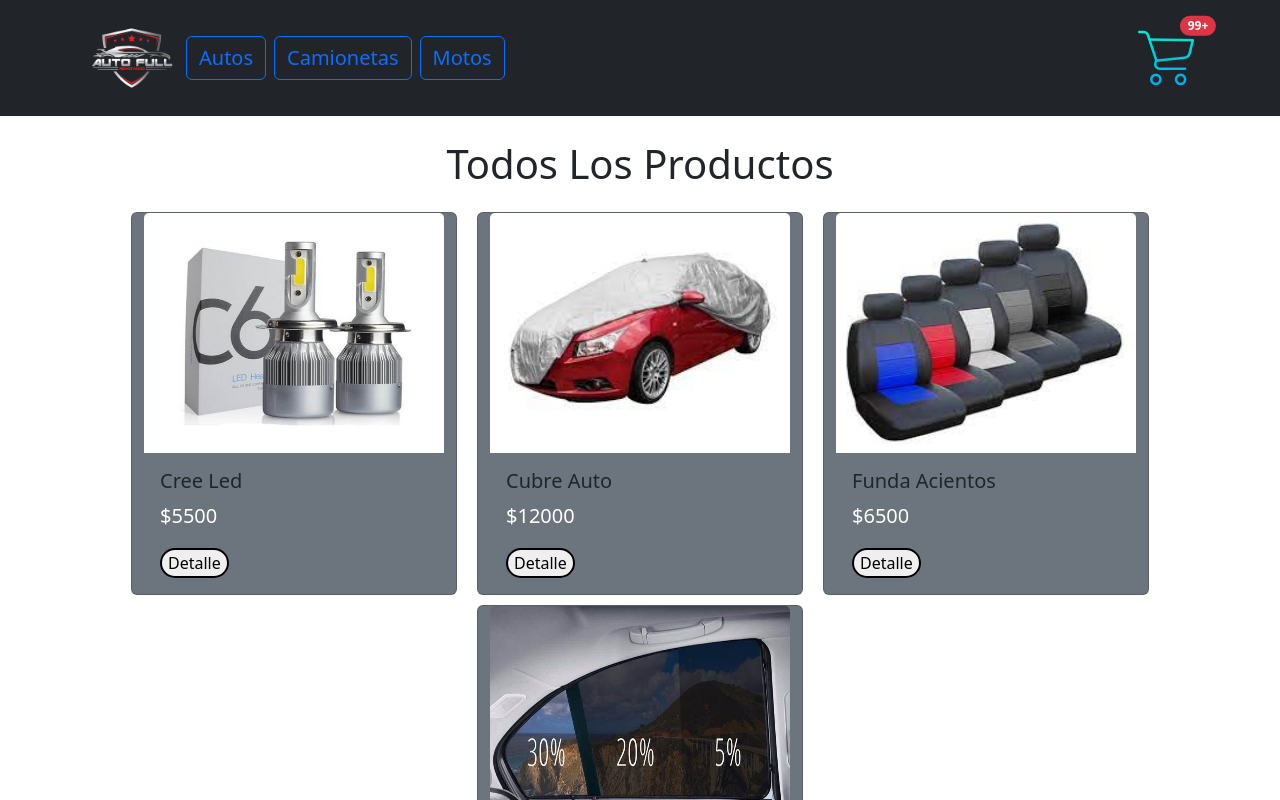
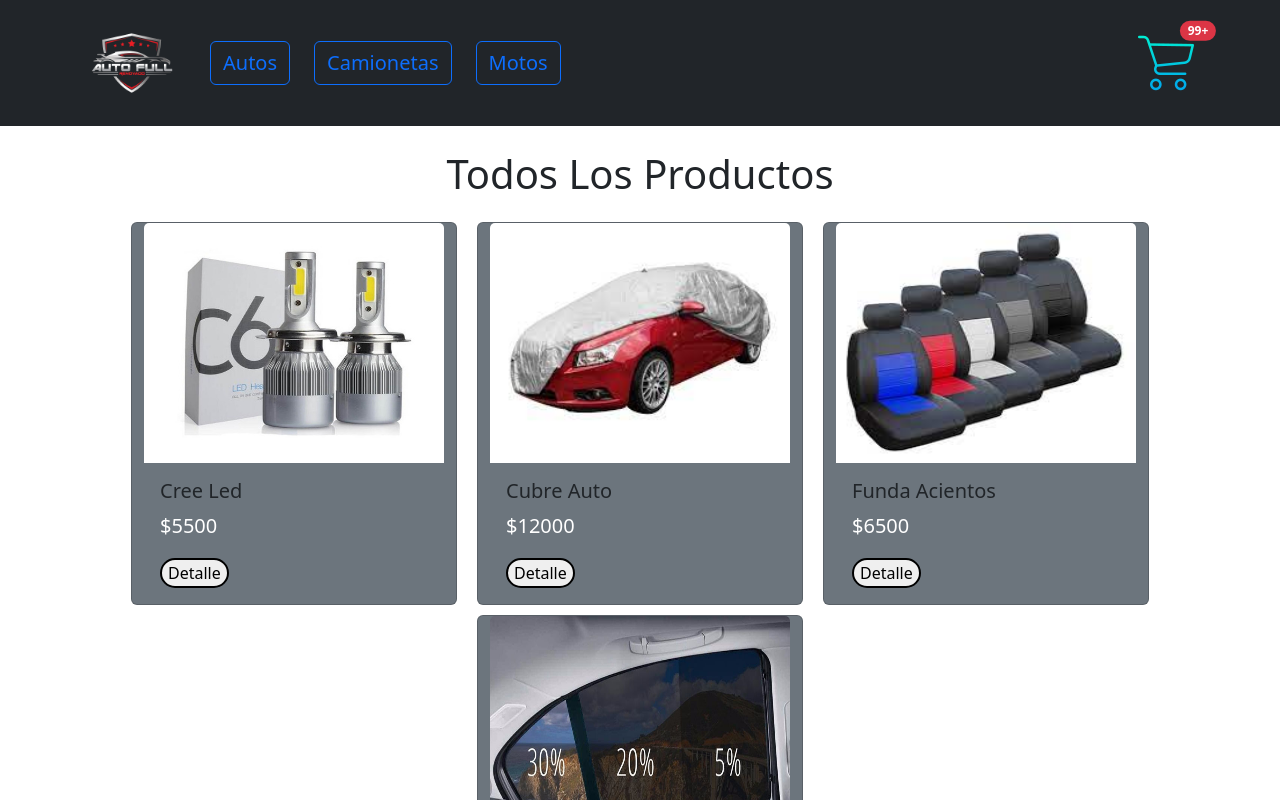
Before and after one commit to enzojdandrea/appautofull, a React (Create React App) app: page / in a window 1280 px wide. Shown: the top 800 px of the page. Built offline with nearby package versions, Linux system fonts and the light colour scheme.

Commit message:
cambiando navbar

```diff
--- a/src/App.js
+++ b/src/App.js
@@ -7,7 +7,6 @@ import { BrowserRouter, Routes, Route } from 'react-router-dom'
 
 function App() {
   return (
-
       <BrowserRouter>
         <NavBar />
         <Routes>
--- a/src/components/NavBar/NavBar.js
+++ b/src/components/NavBar/NavBar.js
@@ -1,37 +1,35 @@
+import Container from 'react-bootstrap/Container';
+import Nav from 'react-bootstrap/Nav';
+import Navbar from 'react-bootstrap/Navbar';
 import { Link } from "react-router-dom"
 import CartWidget from "../CartWidget/CartWidget"
 import './NavBar.css'
 
-
-const Navbar = () => {
+function NavBarReact() {
     return (
-        <nav className="navbar navbar-expand-lg bg-dark">
-            <div className="container-fluid container">
-                <Link to='/'>
-                        <img className="logo"src="../images/default-logo.png" alt="logo-AutoFull"/>
-                </Link>
-                <button className="navbar-toggler" type="button" data-bs-toggle="collapse" data-bs-target="#navbarSupportedContent" aria-controls="navbarSupportedContent" aria-expanded="false" aria-label="Toggle navigation">
-                    <span className="navbar-toggler-icon"></span>
-                </button>
-                <div className="collapse navbar-collapse" id="navbarSupportedContent">
-                    <ul className="navbar-nav me-auto mb-2 mb-lg-0">
-                        <li className="nav-item">
+        <Navbar bg="light" expand="lg" className="navbar navbar-expand-lg bg-dark">
+            <Container>
+                <Navbar.Brand>
+                    <Link to='/'>
+                        <img className="logo" src="../images/default-logo.png" alt="logo-AutoFull" />
+                    </Link>
+                </Navbar.Brand>
+                <Navbar.Toggle aria-controls="basic-navbar-nav" />
+                <Navbar.Collapse id="basic-navbar-nav">
+                    <Nav className="me-auto">
+                        <Nav.Link>
                             <Link to='/category/autos'><button className="btn btn-outline-primary fs-5 m-1">Autos</button></Link>
-                        </li>
-                        <li className="nav-item">
-                            <Link to='/category/camionetas'><button className="btn btn-outline-primary fs-5 m-1">Camionetas</button></Link>
-                        </li>
-                        <li className="nav-item">
-                            <Link to='/category/motos'><button className="btn btn-outline-primary fs-5 m-1">Motos</button></Link>
-                        </li>
-                    </ul>
-                    <form className="d-flex">
-                        <CartWidget/>
-                    </form>
-                </div>
-            </div>
-        </nav>
-    )
+                        </Nav.Link>
+                        <Nav.Link><Link to='/category/camionetas'><button className="btn btn-outline-primary fs-5 m-1">Camionetas</button></Link></Nav.Link>
+                        <Nav.Link><Link to='/category/motos'><button className="btn btn-outline-primary fs-5 m-1">Motos</button></Link></Nav.Link>
+                    </Nav>
+                    <Nav.Link>
+                            <CartWidget />
+                    </Nav.Link>
+                </Navbar.Collapse>
+            </Container>
+        </Navbar>
+    );
 }
 
-export default Navbar
+export default NavBarReact;
```
